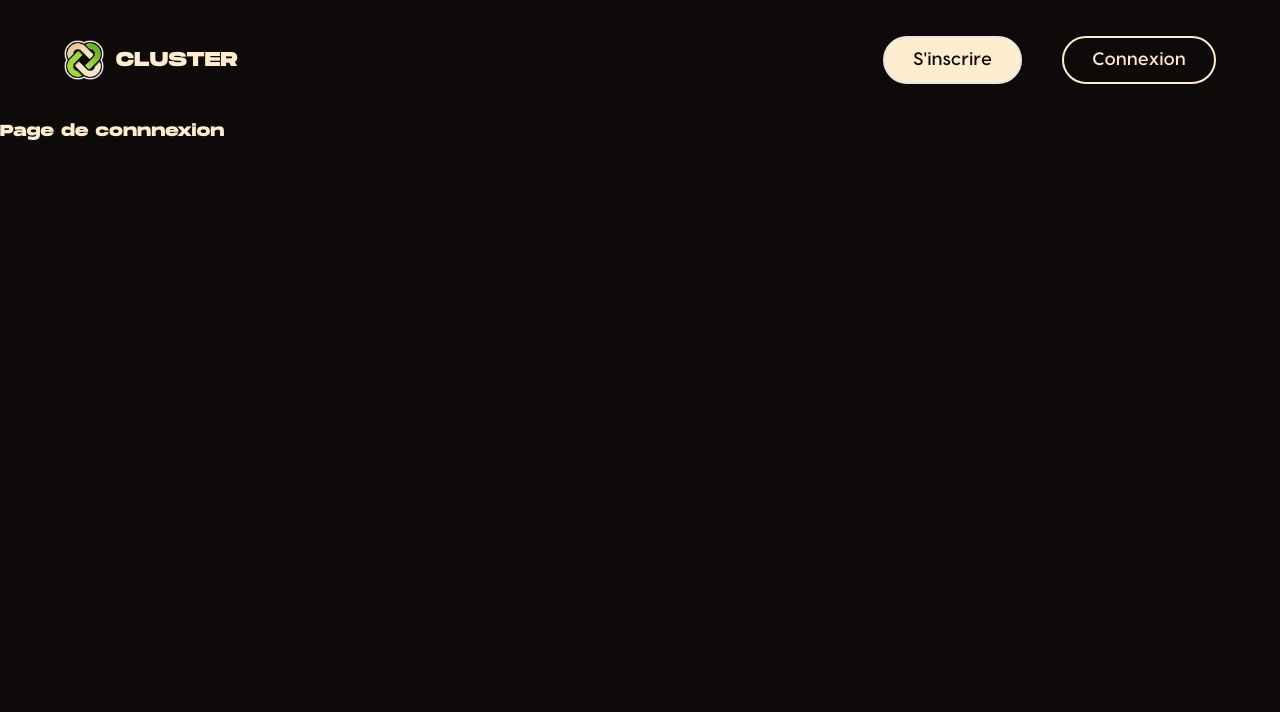
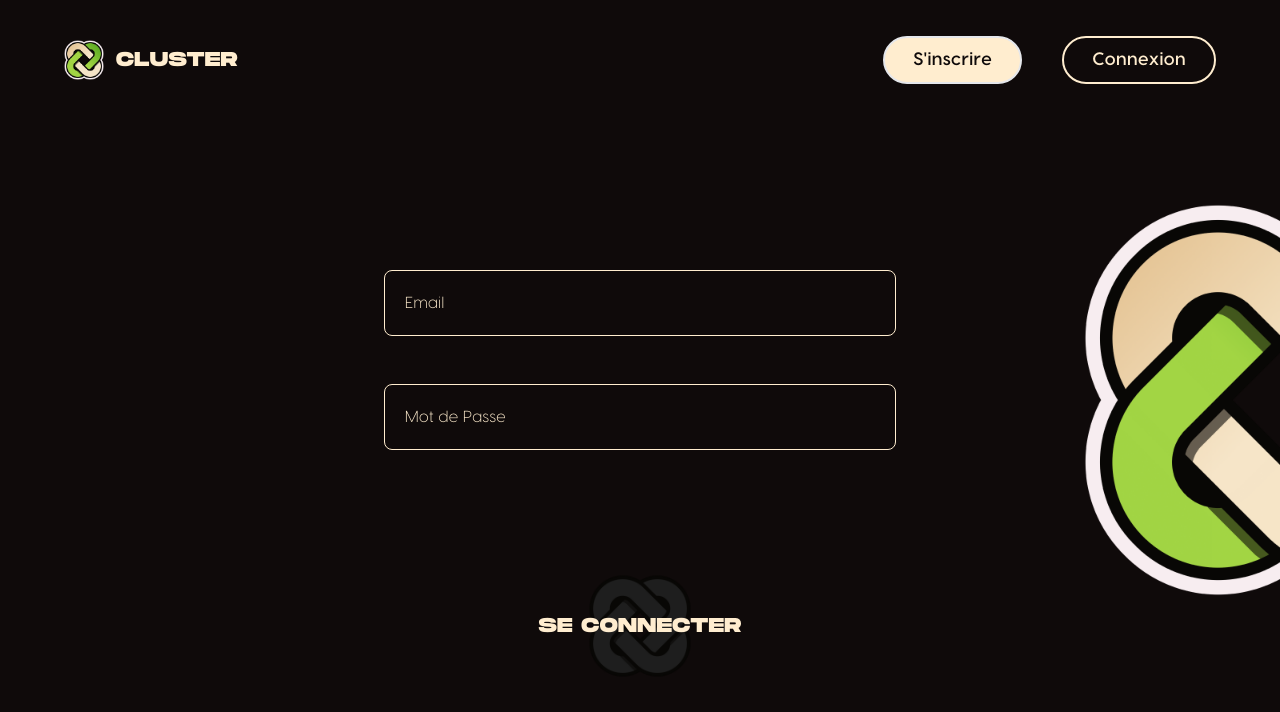
Before and after one commit to syzym0n/Cluster, a Next.js app: page /signin in a window 1280 px wide. Shown: the top 712 px of the page. Built offline with nearby package versions, Linux system fonts and the light colour scheme.

Commit message:
Page de Connexion Frontend

```diff
--- a/app/signin/page.tsx
+++ b/app/signin/page.tsx
@@ -1,10 +1,16 @@
 import LandingHeader from "@/components/landingHeader/landingHeader";
+import SignInForm from "@/components/signInForm/signInForm";
 
 export default function SignInPage() {
     return (
-        <div>
+        <div className="h-dvh w-dvw relative overflow-hidden">
         <LandingHeader />
-        <h1>Page de connnexion</h1>
+        <SignInForm />
+        <img
+              src="/icons/basicIcon.png"
+              alt="Logo Cluster"
+              className="absolute top-1/2 left-full -translate-x-1/2 -translate-y-1/2 w-[400px] h-[400px] object-contain z-0"
+            />
         </div>
     );
 }
--- /dev/null
+++ b/components/signInForm/signInForm.tsx
@@ -0,0 +1,64 @@
+"use client"
+
+import React, { useState } from "react";
+
+export default function SignInForm() {
+  const [email, setEmail] = useState("");
+  const [password, setPassword] = useState("");
+
+  const handleSubmit = (e: React.FormEvent) => {
+    e.preventDefault();
+    console.log("Email:", email);
+    console.log("Password:", password);
+  };
+
+  return (
+    <div className="h-[85dvh] flex items-center justify-center relative z-10">
+      <form
+        onSubmit={handleSubmit}
+        className="flex flex-col justify-center items-center gap-24"
+      >
+        <div className="flex flex-col gap-12 pt-14">
+          <input
+            type="email"
+            id="email"
+            value={email}
+            onChange={(e) => setEmail(e.target.value)}
+            className="font-visby font-light w-[40dvw] bg-baseDark placeholder-baseLight border-baseLight border rounded-lg p-5"
+            placeholder="Email"
+            required
+          />
+          <input
+            type="password"
+            id="password"
+            value={password}
+            onChange={(e) => setPassword(e.target.value)}
+            className="font-visby font-light w-[40dvw] bg-baseDark placeholder-baseLight border-baseLight border rounded-lg p-5"
+            placeholder="Mot de Passe"
+            required
+          />
+        </div>
+
+              <button
+        type="submit"
+        className="relative w-40 h-40 cursor-pointer flex items-center justify-center"
+      >
+
+        <p className="absolute z-10 text-center text-xl no-underline whitespace-nowrap">
+          SE CONNECTER
+        </p>
+
+        <img
+          src="/assets/transparentLogo.png"
+          alt="Logo Cluster"
+          className="absolute w-28 h-28 object-contain z-0"
+        />
+
+      </button>
+
+
+
+      </form>
+    </div>
+  );
+}
```
Also changed, not shown: public/assets/transparentLogo.png (added), public/assets/transparentLogoActive.png (added).
